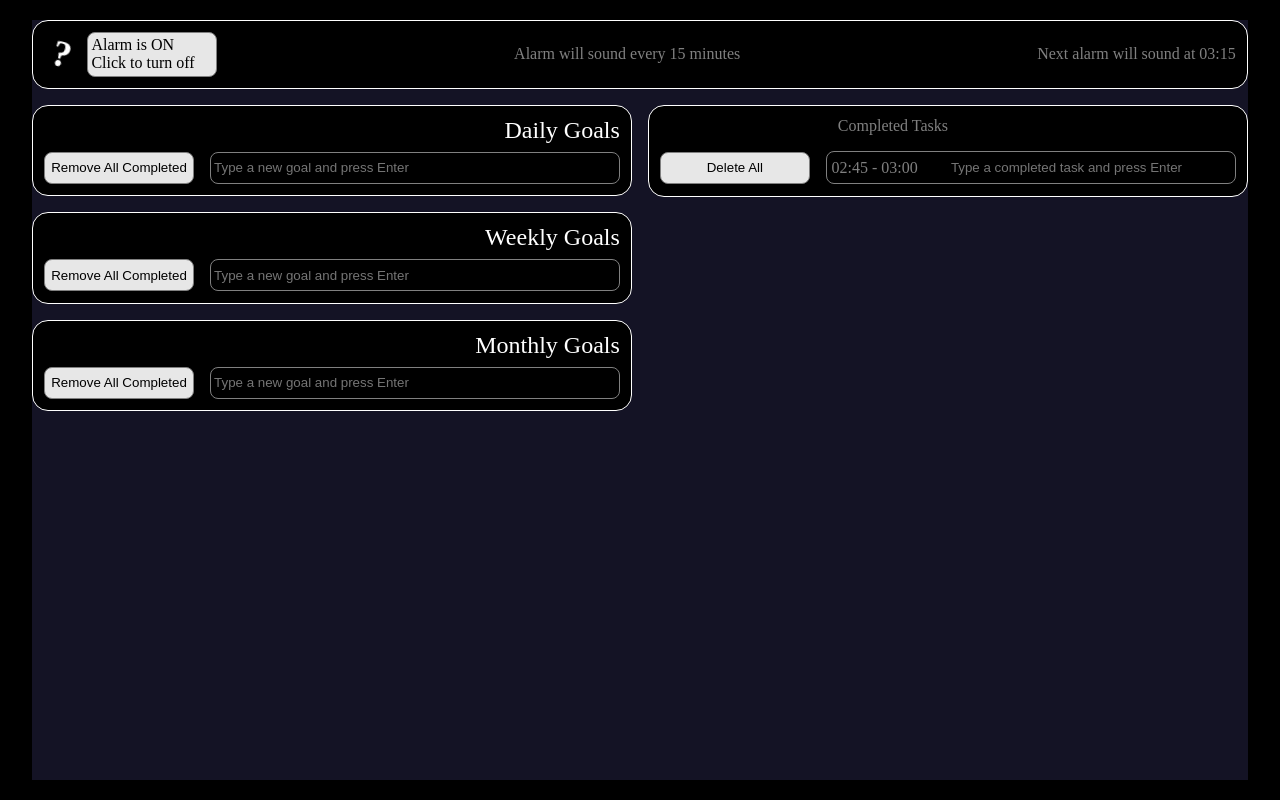
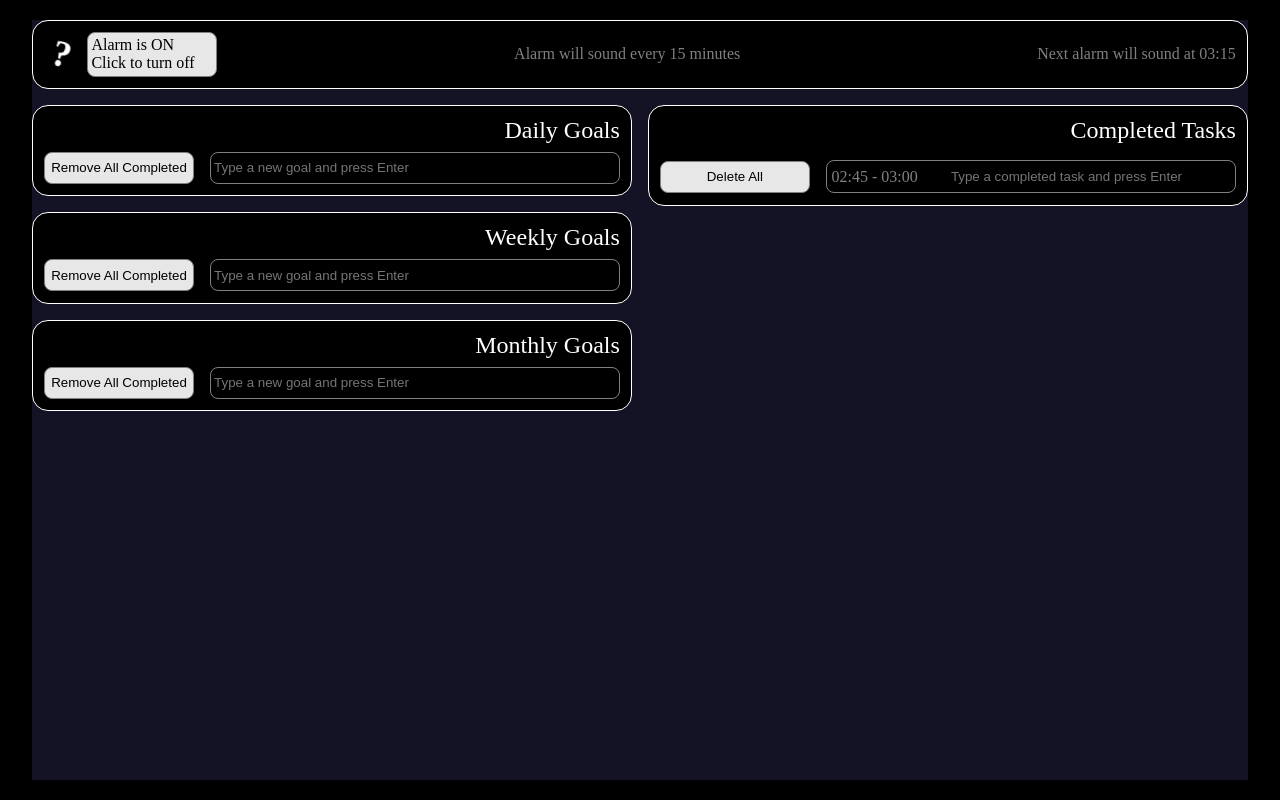
Before and after one commit to danifromecuador/plannywise_draft_4, a React (Vite) app: page / in a window 1280 px wide. Built offline with nearby package versions, Linux system fonts and the light colour scheme.

Commit message:
Delete a div from Completed-Tasks-List components header | hotfix/style | src/completedTasks/CompletedTasks.jsx |

```diff
--- a/src/completedTasks/CompletedTasks.jsx
+++ b/src/completedTasks/CompletedTasks.jsx
@@ -31,8 +31,7 @@ export const CompletedTasks = ({ storeLocal }) => {
     <div className='CompletedTasks Todo main-component'>
       <div className="header">
         <div className={`header-left ${doneSize === 0 ? "hide" : ""}`}>Worked Hours: <span className='completed'>{workedHours}</span></div>
-        <div className='header-center' onClick={() => { hide1 === "" ? setHide1("hide") : setHide1("") }}>Completed Tasks</div>
-        <div className="header-right"></div>
+        <div className='header-right' onClick={() => { hide1 === "" ? setHide1("hide") : setHide1("") }}>Completed Tasks</div>
       </div>
       <ul className={`todos-dones secondary-component ${doneSize === 0 ? "hide" : ""} ${hide1}`}>
         {storeLocal.dones.map(e => (
```
